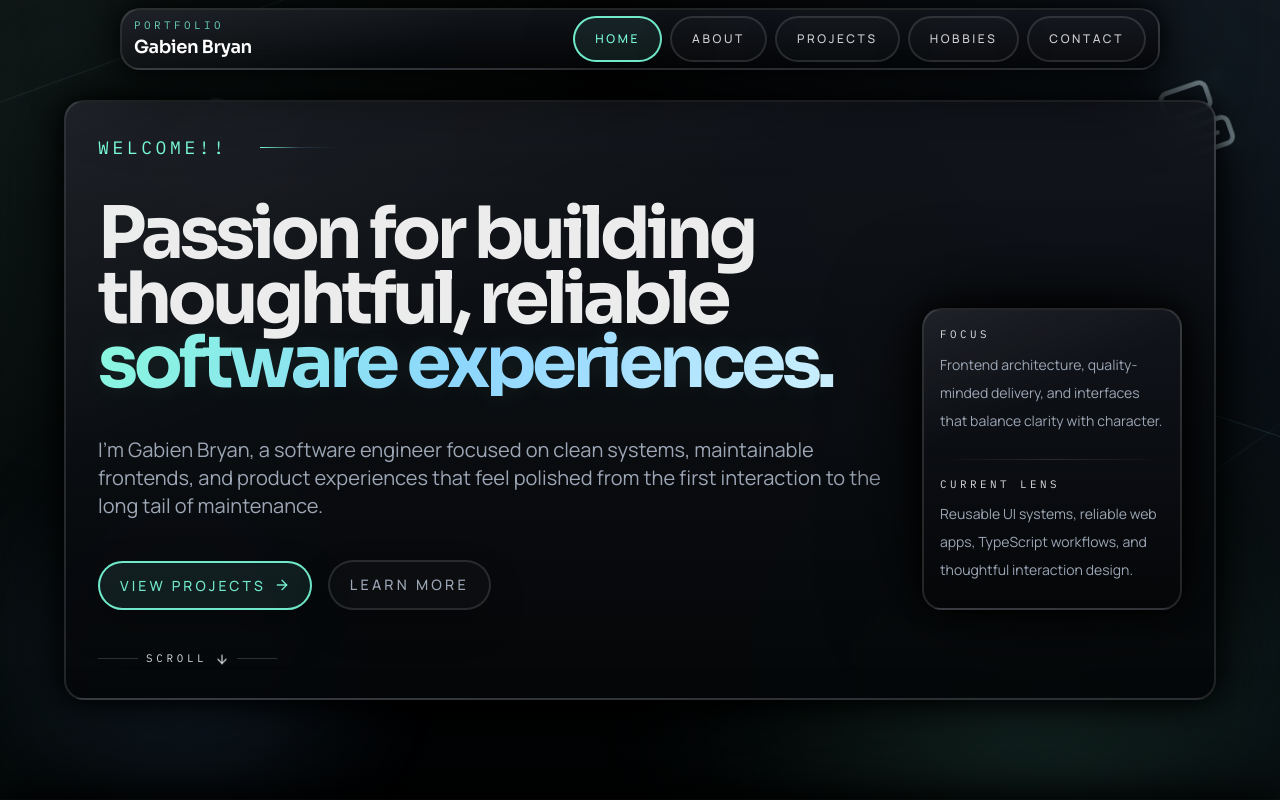
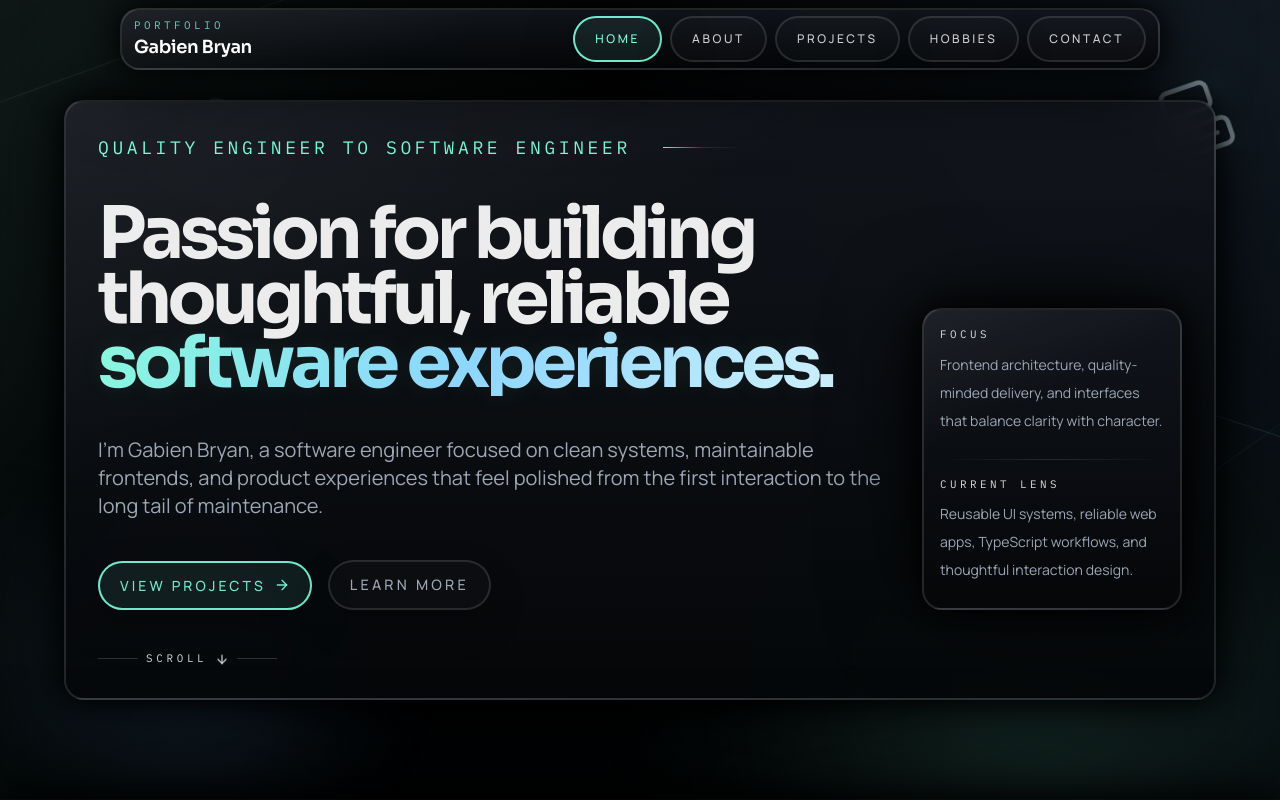
Before and after one commit to gbryan-psu/custom_portfolio, a Next.js app: page / in a window 1280 px wide. Shown: the top 800 px of the page. Built offline with nearby package versions, Linux system fonts and the light colour scheme.

Commit message:
back to original title

```diff
--- a/src/app/page.tsx
+++ b/src/app/page.tsx
@@ -19,7 +19,7 @@ export default function HomePage() {
                 <div className="space-y-10">
                   <div className="flex items-center gap-8">
                     <p className="font-mono text-lg tracking-[0.2em] text-[var(--color-mint)] uppercase">
-                      Welcome!!
+                      Quality Engineer to Software Engineer
                     </p>
                     <span className="section-kicker-line hidden sm:block" />
                   </div>
```
